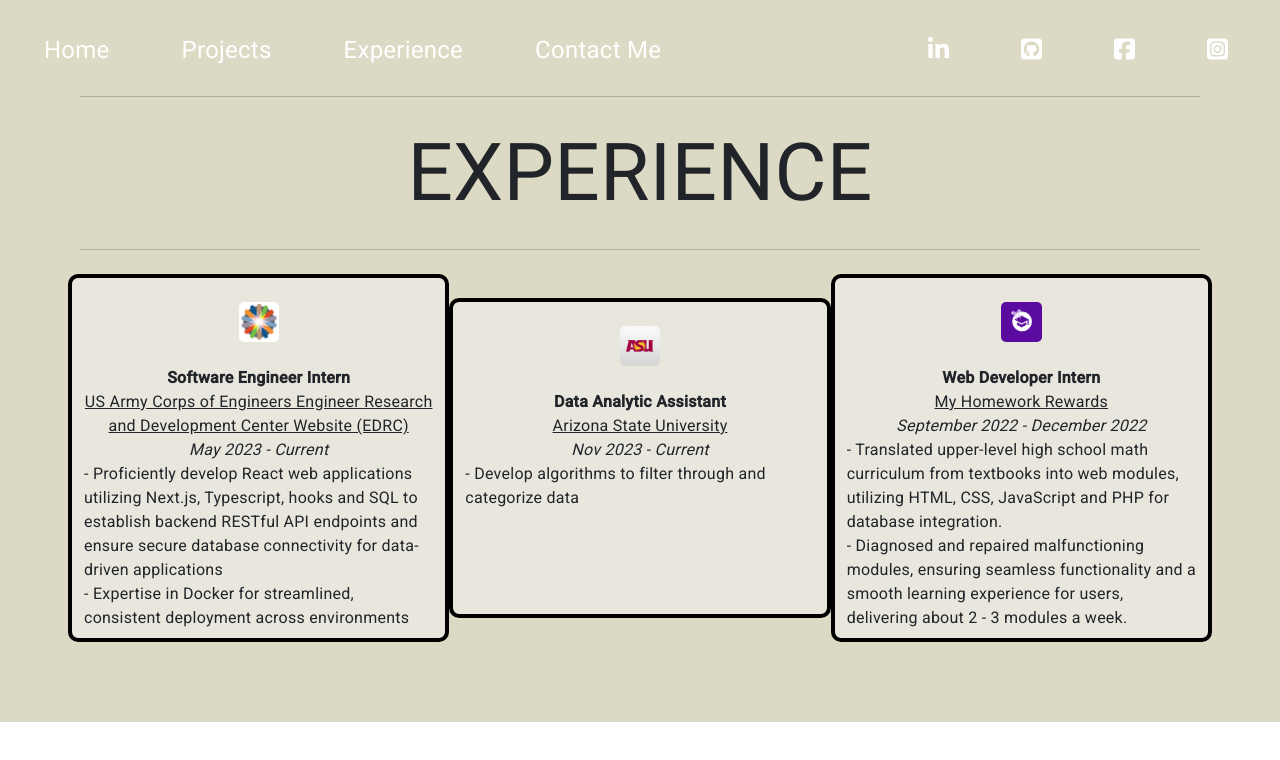
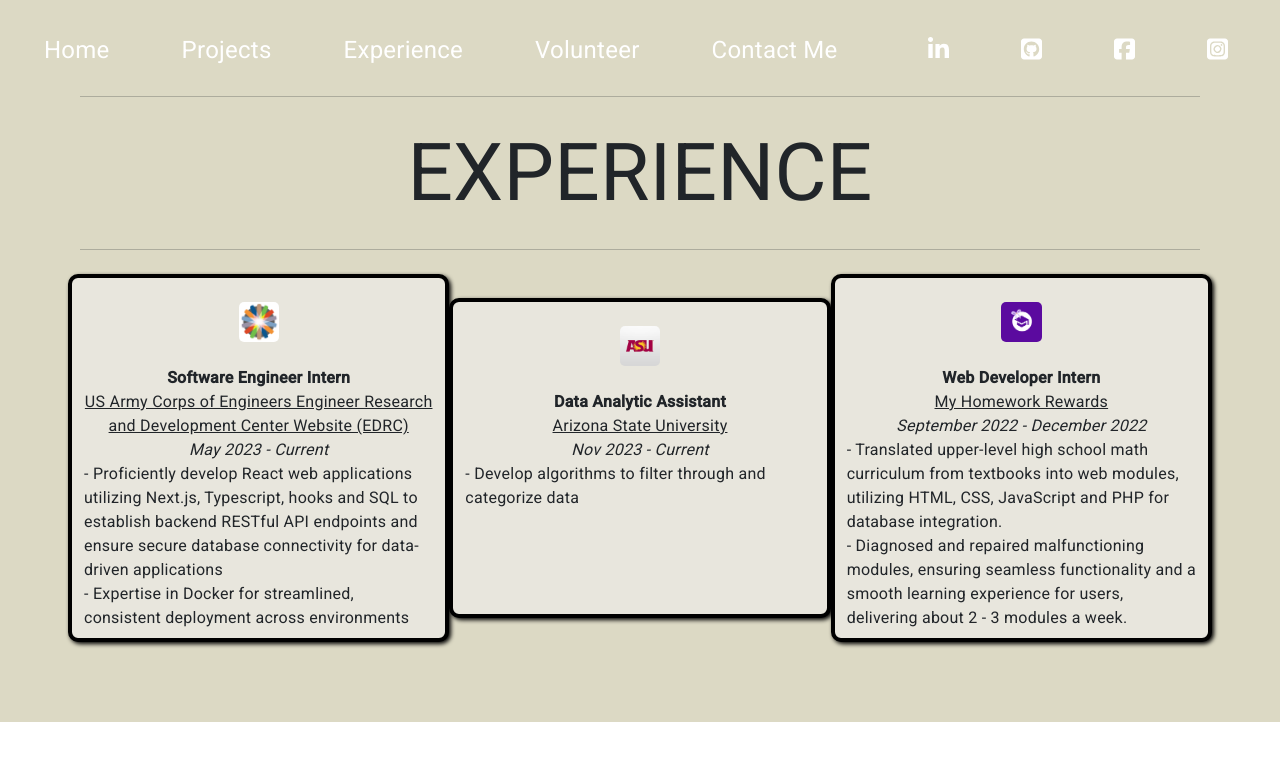
Before and after one commit to stspauga/PortfolioWebsite, an Angular app: page /experience in a window 1280 px wide. Shown: the top 760 px of the page. Built offline with nearby package versions, Linux system fonts and the light colour scheme.

Commit message:
More changes

```diff
--- a/src/app/experience/experience.component.css
+++ b/src/app/experience/experience.component.css
@@ -22,6 +22,7 @@
     min-height: 40vh;
     margin: auto;
     background-color: #e8e6dd;
+    box-shadow: 2px 2px 4px #000000;
 }
 
 .exp-pic {
--- a/src/app/navbar/navbar.component.html
+++ b/src/app/navbar/navbar.component.html
@@ -43,6 +43,14 @@
                  ariaCurrentWhenActive="page"
                  class="nav-link text-dark"
                  >Experience</a
+                >
+            </li>
+            <li class="nav-item" id="nav-link4">
+              <a
+                 class="nav-link text-dark"
+                 href=""
+                 target="_blank"
+                 >Volunteer</a
                 >
             </li>
             <li class="nav-item" id="nav-link4">
```
